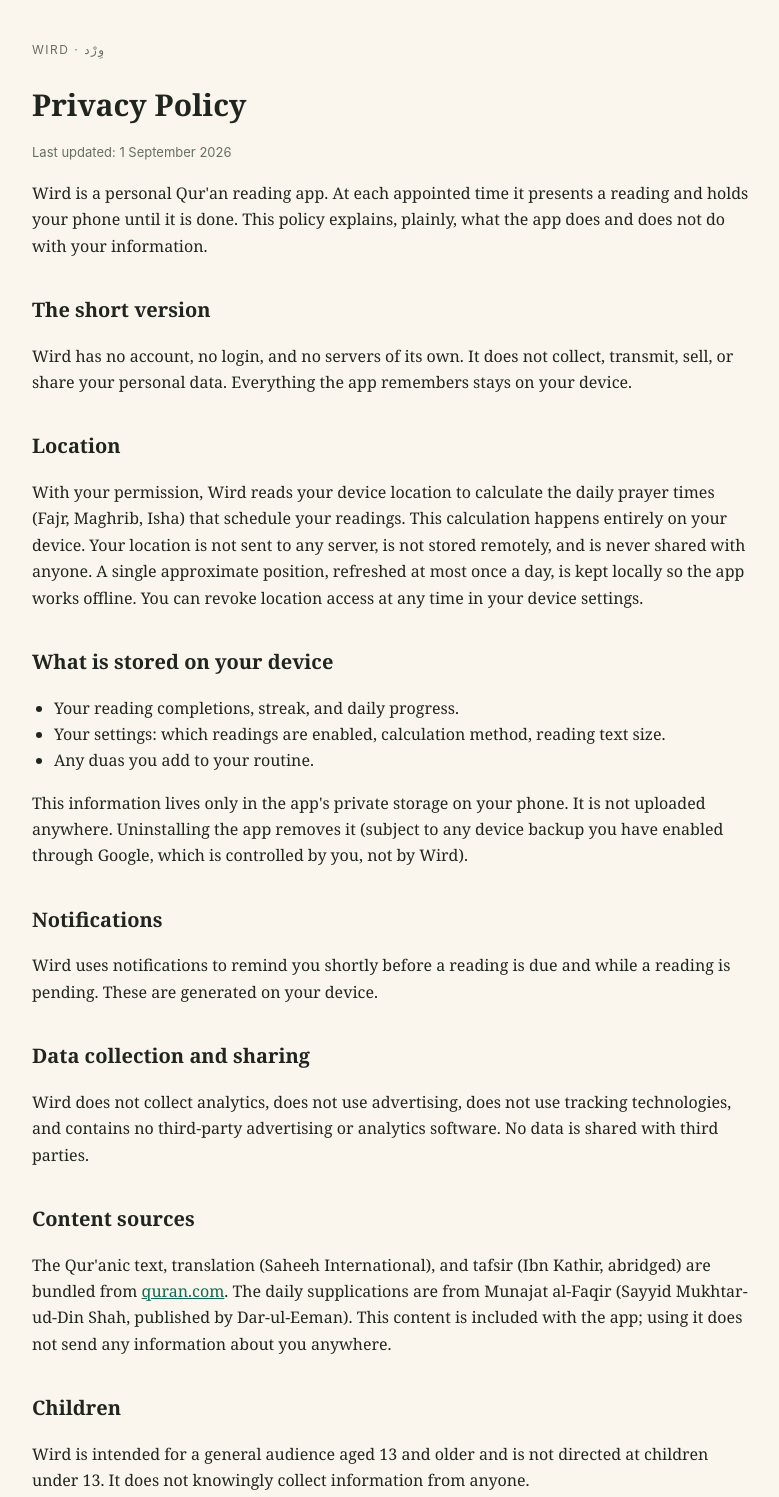
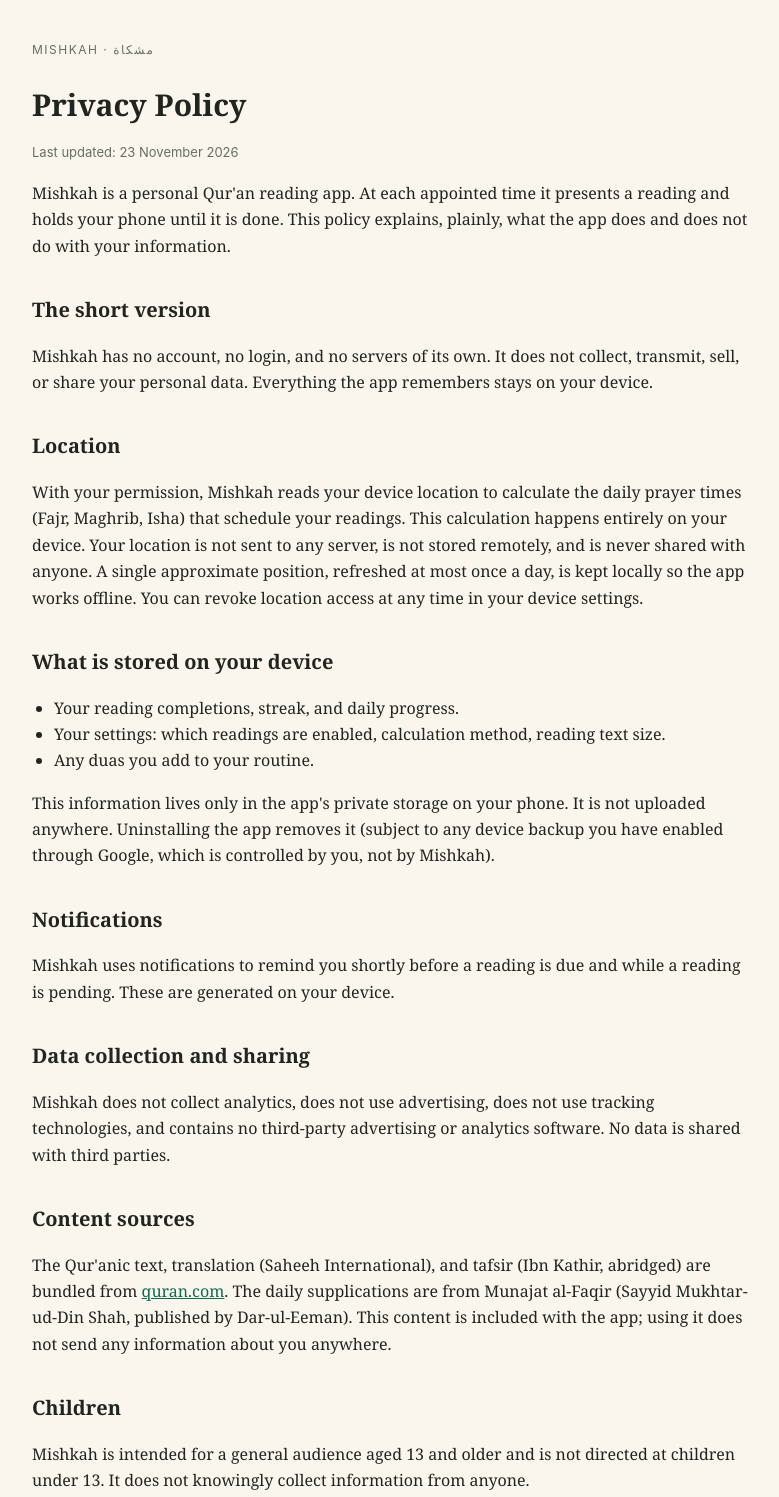
Before and after one commit to Sameedahmad/wird-privacy, a plain HTML site: page index.html in a window 1280 px wide. Shown: the top 1497 px of the page, without its empty margins (248-1027 px from the left). Drawn offline with Linux system fonts and the light colour scheme.

Commit message:
Rename Wird to Mishkah to match the Play Store listing

```diff
--- a/index.html
+++ b/index.html
@@ -3,7 +3,7 @@
 <head>
 <meta charset="utf-8">
 <meta name="viewport" content="width=device-width, initial-scale=1">
-<title>Wird Privacy Policy</title>
+<title>Mishkah Privacy Policy</title>
 <style>
   :root { color-scheme: light dark; }
   body { font-family: Georgia, "Times New Roman", serif; max-width: 720px; margin: 0 auto;
@@ -19,21 +19,21 @@
 </style>
 </head>
 <body>
-  <div class="eyebrow">Wird &middot; وِرْد</div>
+  <div class="eyebrow">Mishkah &middot; مشكاة</div>
   <h1>Privacy Policy</h1>
-  <p class="updated">Last updated: 1 September 2026</p>
+  <p class="updated">Last updated: 23 November 2026</p>
 
-  <p>Wird is a personal Qur'an reading app. At each appointed time it presents a
+  <p>Mishkah is a personal Qur'an reading app. At each appointed time it presents a
   reading and holds your phone until it is done. This policy explains, plainly,
   what the app does and does not do with your information.</p>
 
   <h2>The short version</h2>
-  <p>Wird has no account, no login, and no servers of its own. It does not collect,
+  <p>Mishkah has no account, no login, and no servers of its own. It does not collect,
   transmit, sell, or share your personal data. Everything the app remembers stays
   on your device.</p>
 
   <h2>Location</h2>
-  <p>With your permission, Wird reads your device location to calculate the daily
+  <p>With your permission, Mishkah reads your device location to calculate the daily
   prayer times (Fajr, Maghrib, Isha) that schedule your readings. This calculation
   happens entirely on your device. Your location is not sent to any server, is not
   stored remotely, and is never shared with anyone. A single approximate position,
@@ -48,14 +48,14 @@
   </ul>
   <p>This information lives only in the app's private storage on your phone. It is
   not uploaded anywhere. Uninstalling the app removes it (subject to any device
-  backup you have enabled through Google, which is controlled by you, not by Wird).</p>
+  backup you have enabled through Google, which is controlled by you, not by Mishkah).</p>
 
   <h2>Notifications</h2>
-  <p>Wird uses notifications to remind you shortly before a reading is due and while
+  <p>Mishkah uses notifications to remind you shortly before a reading is due and while
   a reading is pending. These are generated on your device.</p>
 
   <h2>Data collection and sharing</h2>
-  <p>Wird does not collect analytics, does not use advertising, does not use tracking
+  <p>Mishkah does not collect analytics, does not use advertising, does not use tracking
   technologies, and contains no third-party advertising or analytics software. No
   data is shared with third parties.</p>
 
@@ -67,7 +67,7 @@
   information about you anywhere.</p>
 
   <h2>Children</h2>
-  <p>Wird is intended for a general audience aged 13 and older and is not directed
+  <p>Mishkah is intended for a general audience aged 13 and older and is not directed
   at children under 13. It does not knowingly collect information from anyone.</p>
 
   <h2>Changes to this policy</h2>
```
